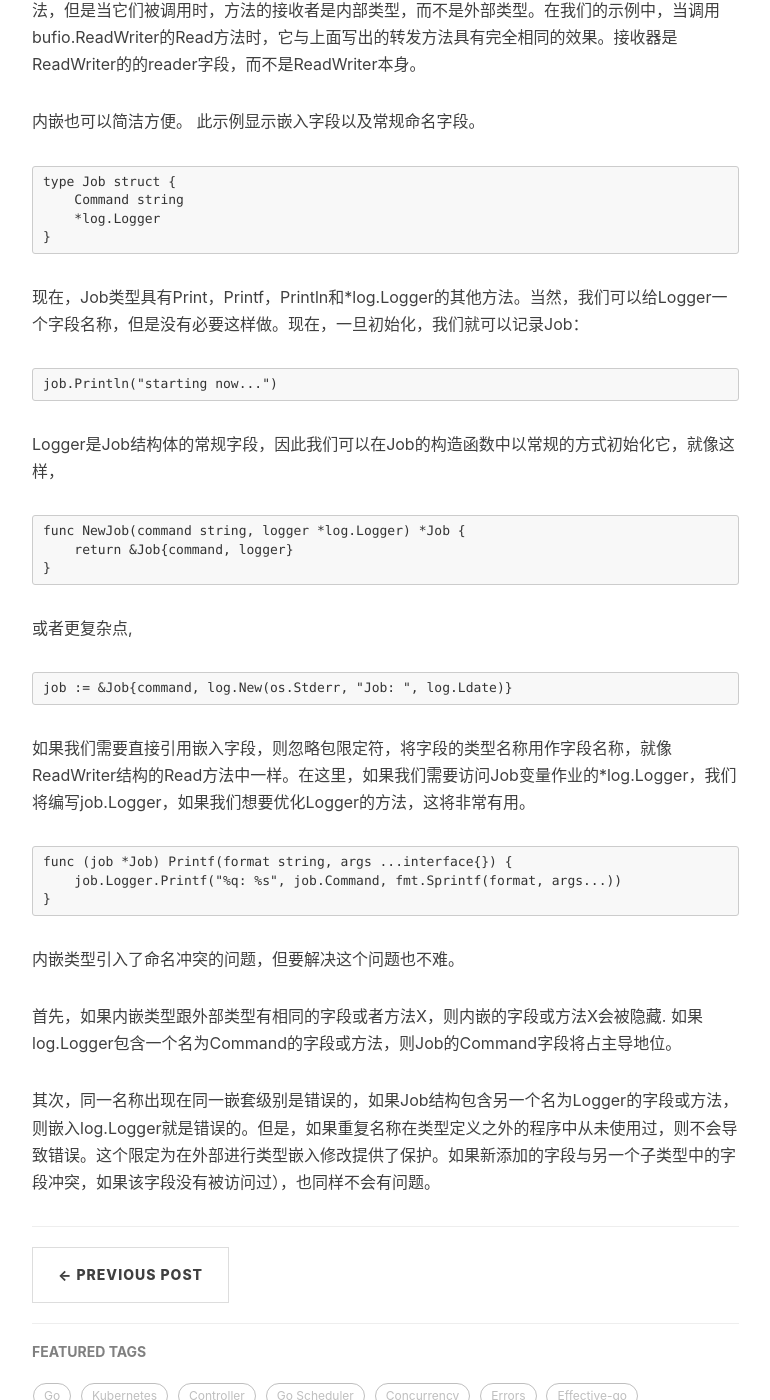
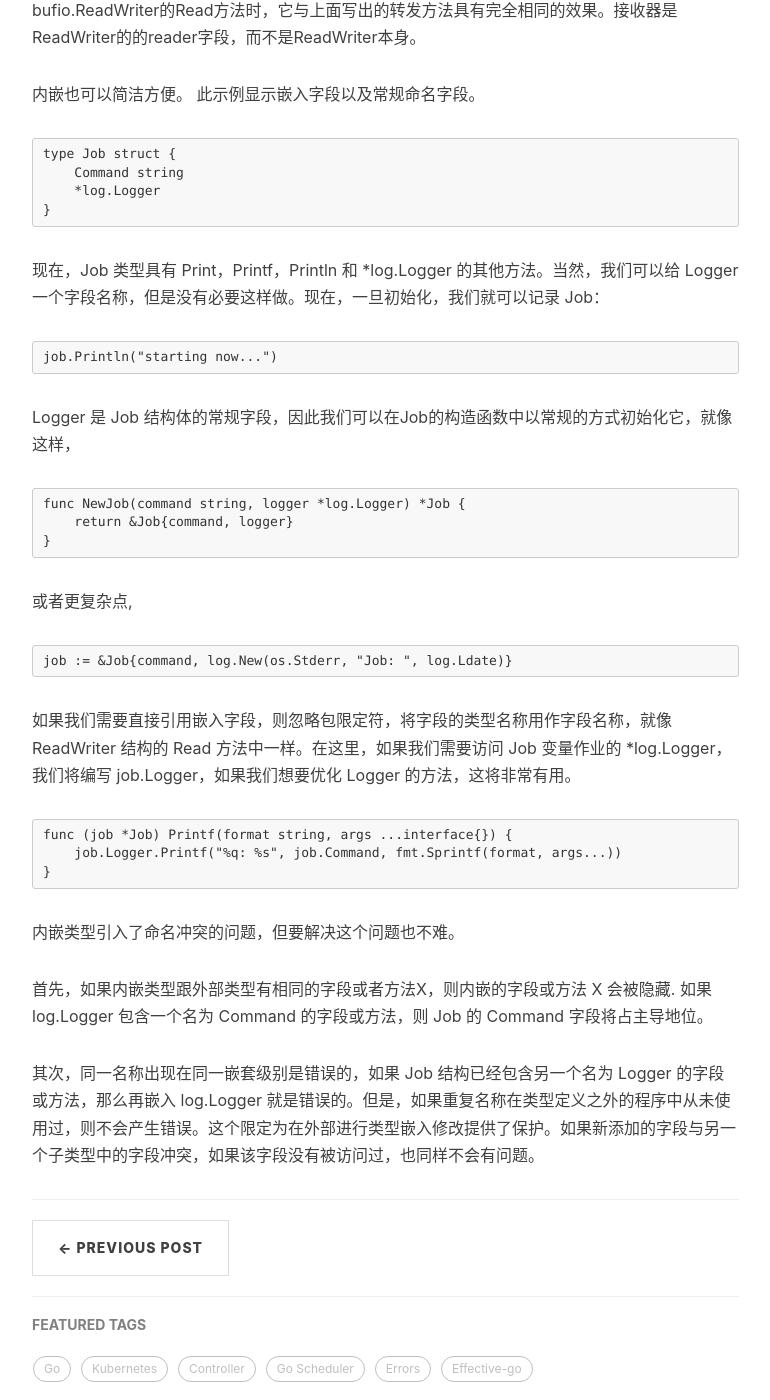
Before and after one commit to torubylist/blog, a Jekyll site: the page built from _posts/2019-05-26-effective-go-blank-identifiers-embedding.md, in a window 1280 px wide and 1400 px high, scrolled down 5457 px. Shown: the whole window, without its empty margins (233-1003 px from the left). Built offline with Jekyll 4.4.1, drawn with Linux system fonts in a browser that asks for light colours; nearby versions of some CDN libraries; comment, search, counter and statistics services are not loaded; some of the changed text lies outside the part shown.

Commit message:
update identifier-embedding

````diff
--- a/_posts/2019-05-26-effective-go-blank-identifiers-embedding.md
+++ b/_posts/2019-05-26-effective-go-blank-identifiers-embedding.md
@@ -8,8 +8,6 @@
 tags:
     - Blank Identifier
     - Embeding
-    - Concurrency
-    - Errors
 
 ---
 > 翻译主要是为了更好的掌握文中的内容，如有不妥之处或者想我交流，欢迎随时给我发邮件，谢谢。yongpingzhao1#gmail.com
@@ -193,13 +191,13 @@
     *log.Logger
 }
 ```
-现在，Job类型具有Print，Printf，Println和*log.Logger的其他方法。当然，我们可以给Logger一个字段名称，但是没有必要这样做。现在，一旦初始化，我们就可以记录Job：
+现在，Job 类型具有 Print，Printf，Println 和 *log.Logger 的其他方法。当然，我们可以给 Logger 一个字段名称，但是没有必要这样做。现在，一旦初始化，我们就可以记录 Job：
 
 ```
 job.Println("starting now...")
 ```
 
-Logger是Job结构体的常规字段，因此我们可以在Job的构造函数中以常规的方式初始化它，就像这样，
+Logger 是 Job 结构体的常规字段，因此我们可以在Job的构造函数中以常规的方式初始化它，就像这样，
 
 
 ```
@@ -214,7 +212,7 @@
 job := &Job{command, log.New(os.Stderr, "Job: ", log.Ldate)}
 ```
 
-如果我们需要直接引用嵌入字段，则忽略包限定符，将字段的类型名称用作字段名称，就像ReadWriter结构的Read方法中一样。在这里，如果我们需要访问Job变量作业的*log.Logger，我们将编写job.Logger，如果我们想要优化Logger的方法，这将非常有用。
+如果我们需要直接引用嵌入字段，则忽略包限定符，将字段的类型名称用作字段名称，就像 ReadWriter 结构的 Read 方法中一样。在这里，如果我们需要访问 Job 变量作业的 *log.Logger，我们将编写 job.Logger，如果我们想要优化 Logger 的方法，这将非常有用。
 
 ```
 func (job *Job) Printf(format string, args ...interface{}) {
@@ -224,6 +222,6 @@
 
 内嵌类型引入了命名冲突的问题，但要解决这个问题也不难。
 
-首先，如果内嵌类型跟外部类型有相同的字段或者方法X，则内嵌的字段或方法X会被隐藏. 如果log.Logger包含一个名为Command的字段或方法，则Job的Command字段将占主导地位。
+首先，如果内嵌类型跟外部类型有相同的字段或者方法X，则内嵌的字段或方法 X 会被隐藏. 如果 log.Logger 包含一个名为 Command 的字段或方法，则 Job 的 Command 字段将占主导地位。
 
-其次，同一名称出现在同一嵌套级别是错误的，如果Job结构包含另一个名为Logger的字段或方法，则嵌入log.Logger就是错误的。但是，如果重复名称在类型定义之外的程序中从未使用过，则不会导致错误。这个限定为在外部进行类型嵌入修改提供了保护。如果新添加的字段与另一个子类型中的字段冲突，如果该字段没有被访问过），也同样不会有问题。
+其次，同一名称出现在同一嵌套级别是错误的，如果 Job 结构已经包含另一个名为 Logger 的字段或方法，那么再嵌入 log.Logger 就是错误的。但是，如果重复名称在类型定义之外的程序中从未使用过，则不会产生错误。这个限定为在外部进行类型嵌入修改提供了保护。如果新添加的字段与另一个子类型中的字段冲突，如果该字段没有被访问过，也同样不会有问题。
````
Also changed, not shown: other parts of _posts/2019-05-26-effective-go-blank-identifiers-embedding.md (+7 -7 lines).
